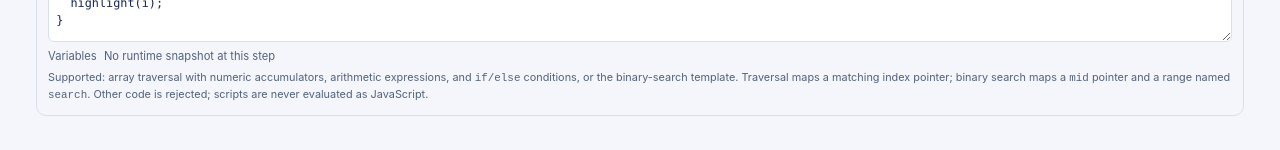
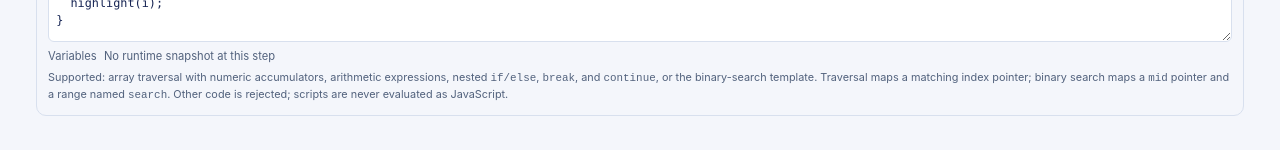
Before and after one commit to karthik-258-code/smart-board, a React (Vite) app: page / in a window 1280 px wide. Shown: the part 388-538 px from the top of the page. Built offline with nearby package versions, Linux system fonts and the light colour scheme.

Commit message:
feat: support bounded traversal break and continue

```diff
--- a/src/app/SmartScriptPanel.tsx
+++ b/src/app/SmartScriptPanel.tsx
@@ -56,6 +56,6 @@ export function SmartScriptPanel({
       <span>Variables</span>
       {currentEvent ? Object.entries(currentEvent.variables).map(([name, value]) => <code key={name}>{name} = {value}</code>) : <span>No runtime snapshot at this step</span>}
     </div>
-    <p className="smart-script-help">Supported: array traversal with numeric accumulators, arithmetic expressions, and <code>if/else</code> conditions, or the binary-search template. Traversal maps a matching index pointer; binary search maps a <code>mid</code> pointer and a range named <code>search</code>. Other code is rejected; scripts are never evaluated as JavaScript.</p>
+    <p className="smart-script-help">Supported: array traversal with numeric accumulators, arithmetic expressions, nested <code>if/else</code>, <code>break</code>, and <code>continue</code>, or the binary-search template. Traversal maps a matching index pointer; binary search maps a <code>mid</code> pointer and a range named <code>search</code>. Other code is rejected; scripts are never evaluated as JavaScript.</p>
   </section>
 }
--- a/src/execution/smartScript.ts
+++ b/src/execution/smartScript.ts
@@ -46,6 +46,7 @@ type ScriptExpression =
   | { kind: 'binary'; operator: '+' | '-' | '*' | '/' | '%'; left: ScriptExpression; right: ScriptExpression }
 type ScriptStatement =
   | { kind: 'visit'; line: number }
+  | { kind: 'loop-control'; line: number; control: 'break' | 'continue' }
   | { kind: 'accumulate'; line: number; variable: string; expression: ScriptExpression }
   | { kind: 'conditional'; line: number; left: ScriptExpression; operator: '<' | '<=' | '>' | '>=' | '===' | '!=='; right: ScriptExpression; consequent: ScriptStatement[]; alternate: ScriptStatement[] }
 
@@ -204,6 +205,11 @@ export function runArrayTraversal(
       statementCount += 1
       continue
     }
+    if (line === 'break;' || line === 'continue;') {
+      currentBlock.statements.push({ kind: 'loop-control', line: sourceLine, control: line.slice(0, -1) as 'break' | 'continue' })
+      statementCount += 1
+      continue
+    }
     const assignment = /^([A-Za-z_$][\w$]*)\s*\+=\s*(.*?)\s*;$/.exec(line)
     if (assignment && isSafeIdentifier(assignment[1]) && Object.hasOwn(variables, assignment[1])) {
       const expression = parseExpression(assignment[2])
@@ -230,10 +236,6 @@ export function runArrayTraversal(
   if (matchingPointers.length > 1) return fail('ambiguous_mapping', `More than one pointer named ${indexName} targets this array. Rename or remove the duplicate pointer.`, 1)
   const pointer = matchingPointers[0]
   variables[indexName] = initialIndex
-  const iterationCount = Math.max(0, selectedArray.values.length - initialIndex)
-  if (iterationCount > maxIterations) return fail('step_limit', `This loop needs ${iterationCount} iterations; the current limit is ${maxIterations}.`, 1)
-  if (iterationCount * statementCount * (pointer ? 2 : 1) > HARD_EVENT_LIMIT) return fail('step_limit', `This script would create more than ${HARD_EVENT_LIMIT} timeline events.`, 1)
-
   let nextHistory = history
   const events: SmartScriptEvent[] = []
   function applyStep(line: number, index: number): SmartScriptError | null {
@@ -277,7 +279,7 @@ export function runArrayTraversal(
     return { value }
   }
 
-  function execute(statements: ScriptStatement[], index: number): SmartScriptError | null {
+  function execute(statements: ScriptStatement[], index: number): SmartScriptError | 'break' | 'continue' | null {
     for (const statement of statements) {
       variables[indexName] = index
       if (statement.kind === 'conditional') {
@@ -299,6 +301,12 @@ export function runArrayTraversal(
         continue
       }
 
+      if (statement.kind === 'loop-control') {
+        const stepError = applyStep(statement.line, index)
+        if (stepError) return stepError
+        return statement.control
+      }
+
       if (statement.kind === 'accumulate') {
         const operand = evaluateExpression(statement.expression, index, statement.line)
         if ('error' in operand) return operand.error
@@ -312,9 +320,14 @@ export function runArrayTraversal(
     return null
   }
 
+  let iterationCount = 0
   for (let index = initialIndex; index < selectedArray.values.length; index += 1) {
-    const error = execute(body, index)
-    if (error) return { ok: false, error }
+    iterationCount += 1
+    if (iterationCount > maxIterations) return fail('step_limit', `This loop needs more than ${maxIterations} iterations; the current limit is ${maxIterations}.`, 1)
+    const outcome = execute(body, index)
+    if (outcome === 'break') break
+    if (outcome === 'continue') continue
+    if (outcome) return { ok: false, error: outcome }
   }
 
   return { ok: true, value: { history: nextHistory, events, arrayName, indexName } }
```
Also changed, not shown: 3 other files (tests, documents, lock files or other folders).
